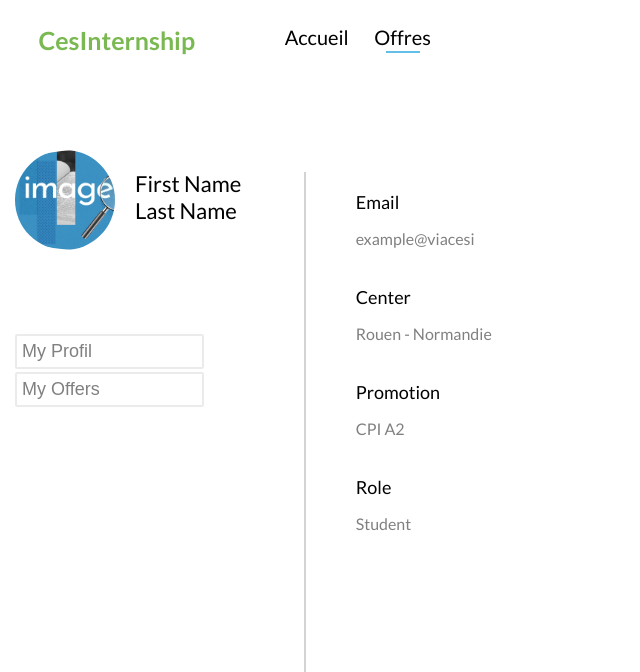
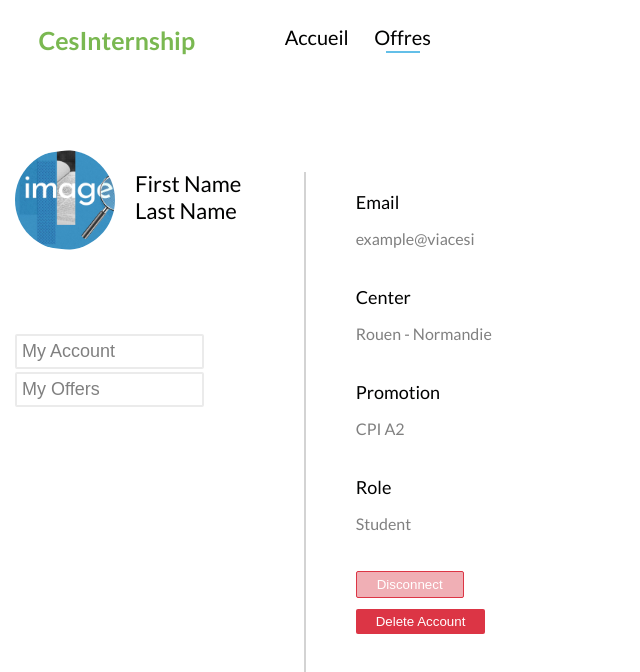
Before and after one commit to ByJfMarie/_CesInternship, a Vue app: page /offers in a window 1280 px wide. Shown: the top 672 px of the page, without its empty margins (0-640 px from the left). Built offline with nearby package versions, Linux system fonts and the light colour scheme.

Commit message:
Correction Page Profil

```diff
--- /dev/null
+++ b/src/assets/style/myAccountDisplay.scss
@@ -0,0 +1,53 @@
+@import 'app.scss';
+
+span{
+    position: relative;
+    float:left;
+    font-size: 18px;
+    left: 50px;
+}
+
+p{
+    position:relative;
+    float:left;
+    left: 50px;
+    color: grey;
+}
+
+input {
+    position:relative;
+    float:left;
+    left: 50px;
+}
+
+.disconnect{
+    background-color: #F0AFB5;
+    border-color: #DC3545;
+    color: white;
+    border-style: solid;
+    border-width: 1px;
+    padding-top: 5px;
+    padding-bottom: 5px;
+    padding-left: 20px;
+    padding-right: 20px;
+    border-radius: 2px;
+}
+
+.disconnect:hover {
+    background-color:#C82333;
+}
+
+.delete {
+    background-color: #DC3545;
+    color: white;
+    border:none;
+    border-radius: 2px;
+    padding-top: 5px;
+    padding-bottom: 5px;
+    padding-left: 20px;
+    padding-right: 20px;
+}
+
+.delete:hover {
+    background-color: #C82333;
+}
--- a/src/assets/style/profil.scss
+++ b/src/assets/style/profil.scss
@@ -50,8 +50,8 @@ p {
     background: #29768e;
   }
 
-  .MyProfil {
-    padding-right: 110px;
+  .MyAccount {
+    padding-right: 87px;
   }
 
   .MyOffers {
--- a/src/components/MyAccountDisplay.vue
+++ b/src/components/MyAccountDisplay.vue
@@ -25,6 +25,13 @@
       <br>
       <br>
       <p>Student</p>
+      <br>
+      <br>
+      <br>
+      <input type="button" class="disconnect" value="Disconnect">
+      <br>
+      <br>
+      <input type="button" class="delete" value="Delete Account">
   </div>
 </template>
 
@@ -34,20 +41,6 @@ export default {
 }
 </script>
 
-<style scoped>
-
-span{
-    position: relative;
-    float:left;
-    font-size: 18px;
-    left: 50px;
-}
-
-p{
-    position:relative;
-    float:left;
-    left: 50px;
-    color: grey;
-}
-
+<style scoped lang="scss">
+    @import "../assets/style/myAccountDisplay.scss";
 </style>
--- a/src/components/Profil.vue
+++ b/src/components/Profil.vue
@@ -9,7 +9,7 @@
     Last Name
     <br>
     </p>
-    <input type="button" value="My Profil" class="MyProfil">
+    <input type="button" value="My Account" class="MyAccount">
     <br>
     <br>
     <input type='button' value="My Offers" class="MyOffers">
```
